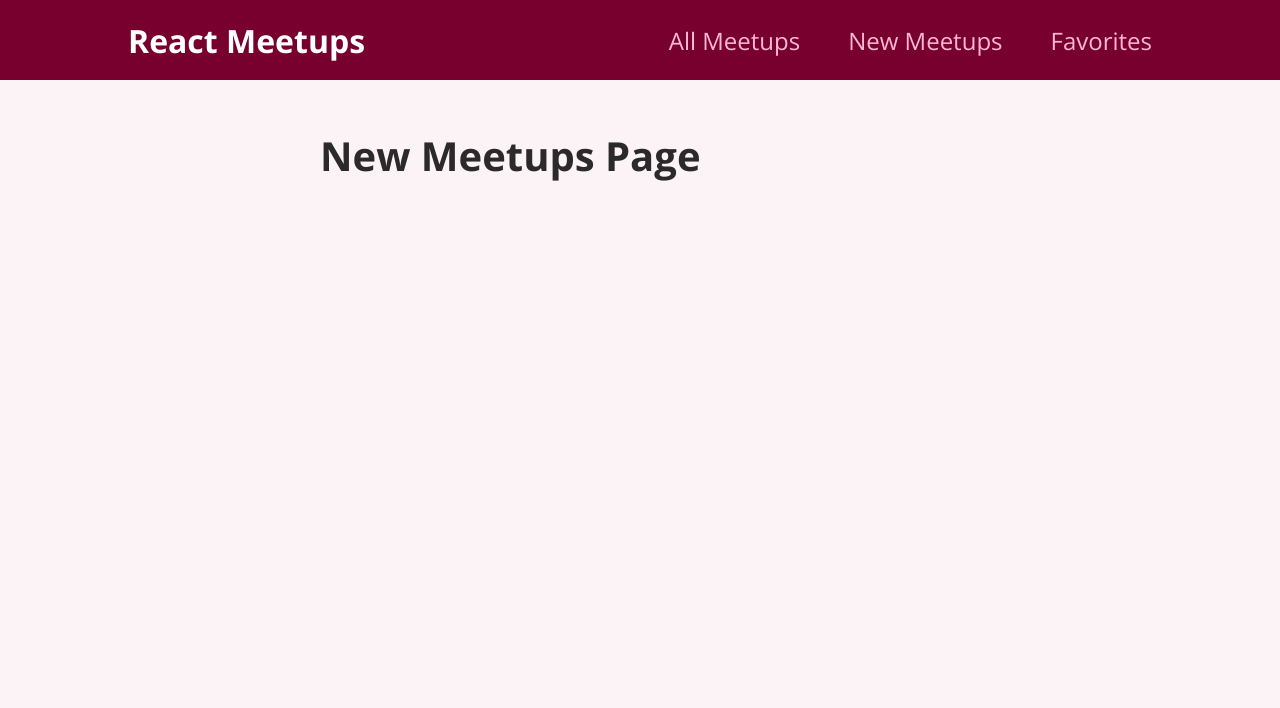
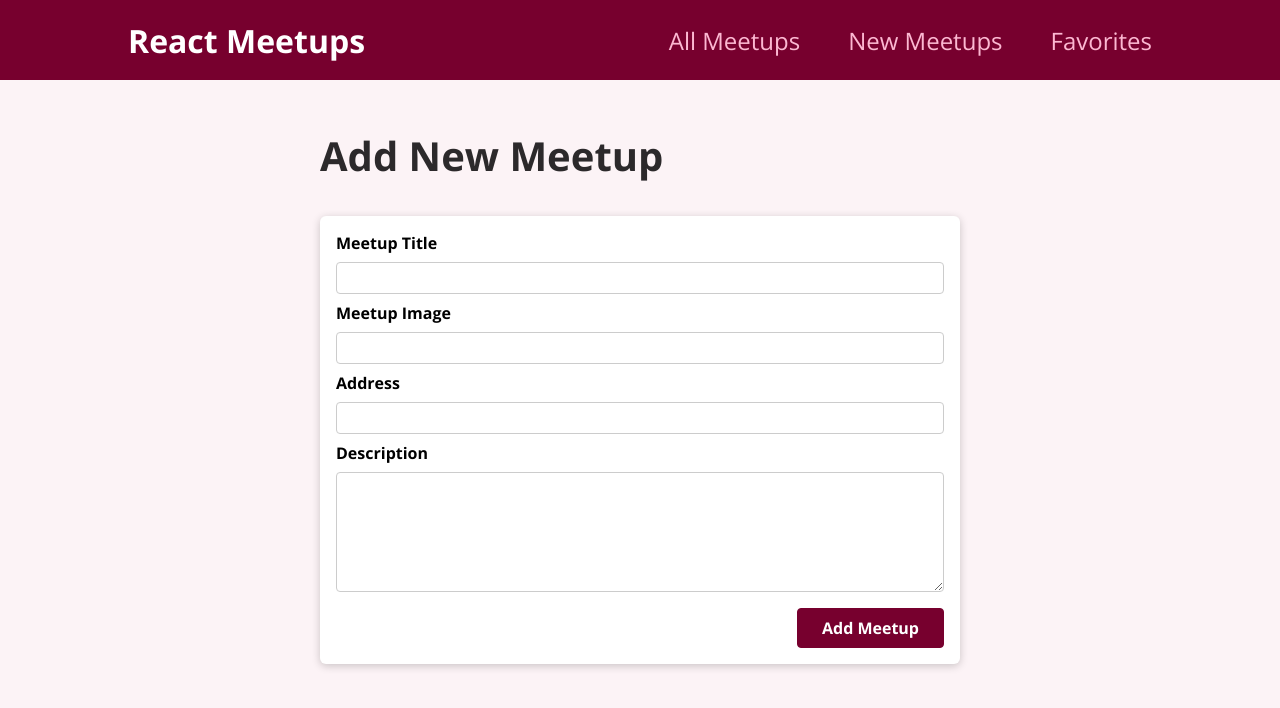
Before and after one commit to omarotxoa/react-rtcg-summar-meetups, a React (Create React App) app: page /new-meetups in a window 1280 px wide. Shown: the top 708 px of the page. Built offline with nearby package versions, Linux system fonts and the light colour scheme.

Commit message:
Creates the NewMeetupForm component

```diff
--- /dev/null
+++ b/src/components/meetups/NewMeetupForm.js
@@ -0,0 +1,32 @@
+import classes from './NewMeetupForm.module.css';
+import Card from '../../ui/Card.js';
+
+function NewMeetupForm() {
+  return(
+    <Card>
+      <form className={classes.form}>
+        <div className={classes.control}>
+          <label htmlFor="title">Meetup Title</label>
+          <input type="text" id="title" required />
+        </div>
+        <div className={classes.control}>
+          <label htmlFor="image">Meetup Image</label>
+          <input type="url" id="image" required />
+        </div>
+        <div className={classes.control}>
+          <label htmlFor="address">Address</label>
+          <input type="text" id="address" required />
+        </div>
+        <div className={classes.control}>
+          <label htmlFor="description">Description</label>
+          <textarea id="description" rows='5' required />
+        </div>
+        <div className={classes.actions}>
+          <button>Add Meetup</button>
+        </div>
+      </form>
+    </Card>
+  );
+}
+
+export default NewMeetupForm;
--- /dev/null
+++ b/src/components/meetups/NewMeetupForm.module.css
@@ -0,0 +1,45 @@
+.form {
+  padding: 1rem;
+}
+
+.control {
+  margin-bottom: 0.5rem;
+}
+
+.control label {
+  display: block;
+  font-weight: bold;
+  margin-bottom: 0.5rem;
+}
+
+.control input,
+.control textarea {
+  display: block;
+  font: inherit;
+  border-radius: 4px;
+  border: 1px solid #ccc;
+  padding: 0.25rem;
+  width: 100%;
+}
+
+.actions {
+  margin-top: 1rem;
+  text-align: right;
+}
+
+.actions button {
+  font: inherit;
+  cursor: pointer;
+  background-color: #77002e;
+  color: white;
+  padding: 0.5rem 1.5rem;
+  border: 1px solid #77002e;
+  border-radius: 4px;
+  font-weight: bold;
+}
+
+.actions button:hover,
+.actions button:active {
+  background-color: #a50e48;
+  border-color: #a50e48;
+}
--- a/src/pages/NewMeetup.js
+++ b/src/pages/NewMeetup.js
@@ -1,8 +1,10 @@
+import NewMeetupForm from '../components/meetups/NewMeetupForm.js';
 function NewMeetupsPage() {
   return(
-    <div>
-      <h1>New Meetups Page</h1>
-    </div>
+    <section>
+      <h1>Add New Meetup</h1>
+      <NewMeetupForm />
+    </section>
   );
 }
 
```
